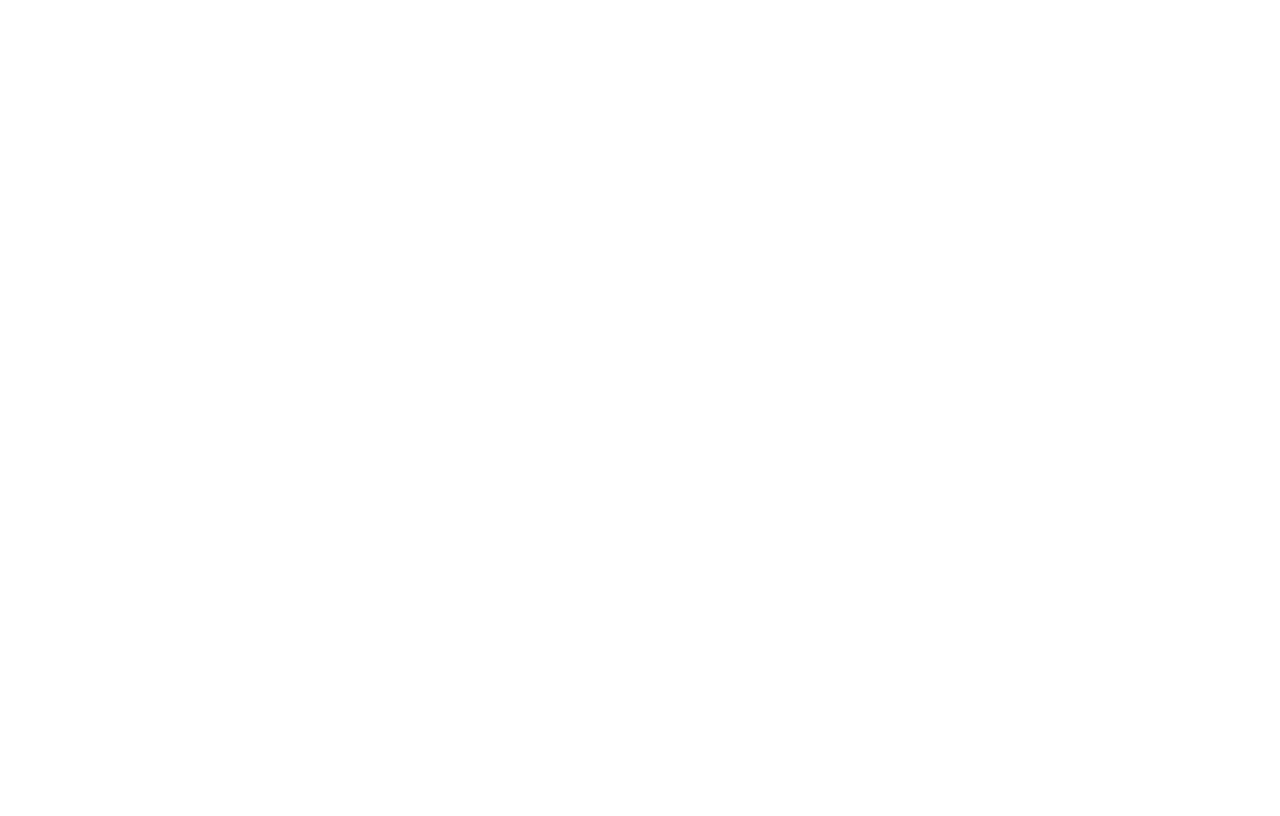
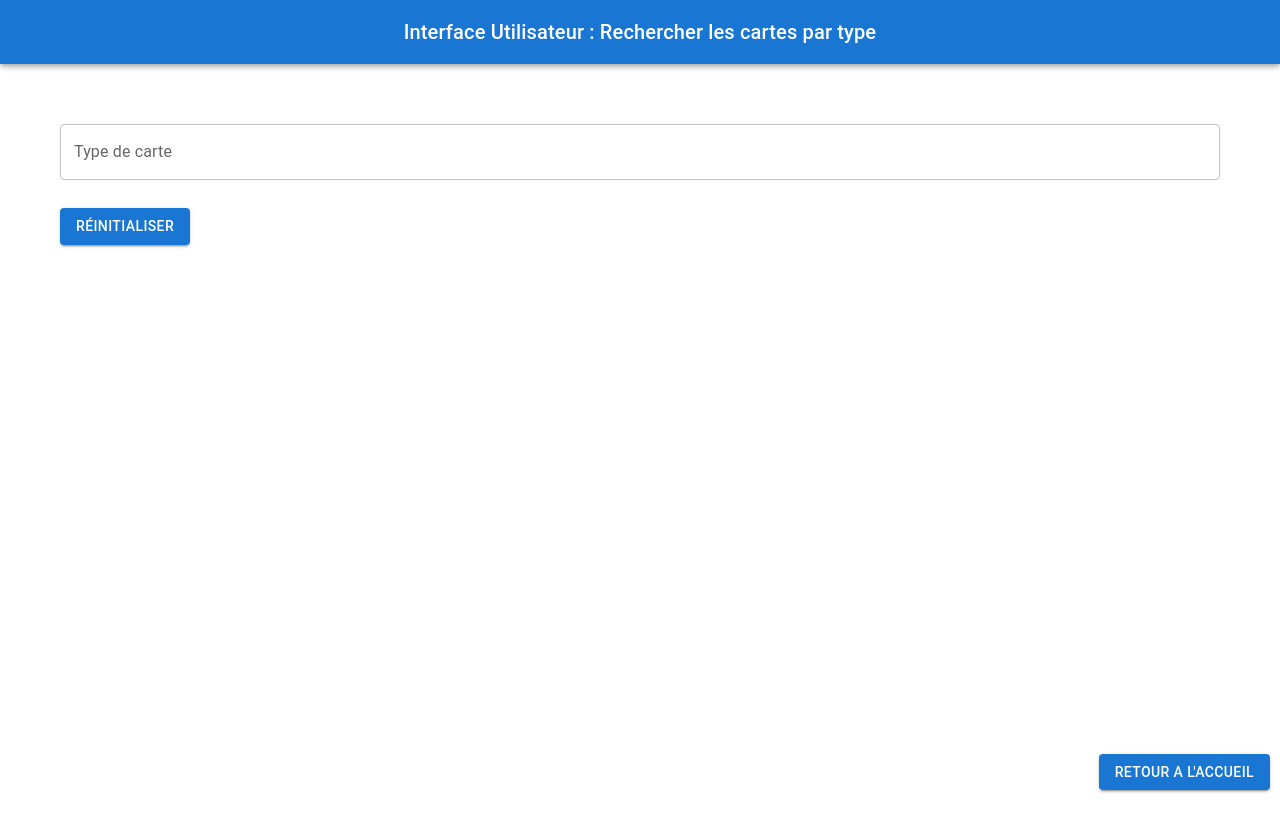
Before and after one commit to MrGuapo/ServiceWeb_Labo2, a React (Create React App) app in the folder frontend/: page /getCardsByType in a window 1280 px wide. Built offline with nearby package versions, Linux system fonts and the light colour scheme.

Commit message:
Code first version of GetCardsByType

```diff
--- a/frontend/src/components/common/Home.js
+++ b/frontend/src/components/common/Home.js
@@ -12,16 +12,16 @@
                         <Button>Afficher toutes les cartes</Button>
                     </Link>
                     <Link to="/deleteCardByNumber">
-                        <Button>Supprimer une carte par numero</Button>
+                        <Button>Supprimer une carte par son numéro</Button>
                     </Link>
                     <Link to="/deleteCardByCustomerId">
-                        <Button>Supprimer des cartes par ID Client</Button>
+                        <Button>Supprimer des cartes par leur ID Client</Button>
                     </Link>
                     <Link to="/updateCardLimit">
-                        <Button>Mettre a jour limite d'une carte</Button>
+                        <Button>Mettre à jour la limite d'une carte</Button>
                     </Link>
                     <Link to="getCardsByType">
-                        <Button>Rechercher cartes par type</Button>
+                        <Button>Rechercher les cartes par type</Button>
                     </Link>
                     <Link to="addCard">
                         <Button>Ajouter une nouvelle carte</Button>
--- a/frontend/src/components/features/DeleteCardsByCustomerId.js
+++ b/frontend/src/components/features/DeleteCardsByCustomerId.js
@@ -21,7 +21,7 @@
 
     return (
         <div className="DeleteCardsByCustomerId" style={{display: "flex", flexDirection: "column", minHeight: "100vh"}}>
-            <NavBar text="Supprimer des cartes par ID Client"/>
+            <NavBar text="Supprimer des cartes par leur ID Client"/>
             <Container
                 style={{
                     flex: "1",
--- a/frontend/src/components/features/GetCardsByType.js
+++ b/frontend/src/components/features/GetCardsByType.js
@@ -1,5 +1,91 @@
+import {useState, useEffect} from "react";
+import axios from "axios";
+import {DataGrid} from "@mui/x-data-grid";
+import {Container, TextField, Button} from "@mui/material";
+import NavBar from "../common/NavBar";
+import HomeButton from "../common/HomeButton";
+
 const GetCardsByType = () => {
+    const [cardType, setCardType] = useState("");
+    const [rows, setRows] = useState([]);
 
+    useEffect(() => {
+        const fetchCards = async () => {
+            if (cardType.trim() === "") return;
+
+            try {
+                const response = await axios.get(`AllCardsByCardType/${cardType}`);
+                setRows(response.data.map(row => ({...row, id: row["cardId"]})));
+            } catch (error) {
+                console.error("Error fetching cards:", error);
+            }
+        };
+        fetchCards().catch(error => {
+            console.error("Error in fetchCards:", error);
+        });
+    }, [cardType]);
+
+    const handleInputChange = (e) => {
+        setCardType(e.target.value);
+    };
+
+    const handleReset = () => {
+        setCardType("");
+        setRows([]);
+    };
+
+    const columns = [
+        {field: "cardId", headerName: "Card Id", flex: 1},
+        {field: "customerId", headerName: "Customer Id", flex: 1},
+        {field: "cardNumber", headerName: "Card Number", flex: 1},
+        {field: "cardType", headerName: "Card Type", flex: 1},
+        {field: "totalLimit", headerName: "Total Limit", flex: 1},
+        {field: "amountUsed", headerName: "Amount Used", flex: 1},
+        {field: "availableAmount", headerName: "Available Amount", flex: 1},
+        {field: "createDt", headerName: "Create Date", flex: 1}
+    ];
+
+    return (
+        <div className="GetCardsByType"
+             style={{display: "flex", flexDirection: "column", alignItems: "center", minHeight: "100vh"}}>
+            <NavBar text="Rechercher les cartes par type"/>
+            <Container style={{width: "100%", padding: "20px", boxSizing: "border-box", marginTop: "80px"}}>
+                <TextField
+                    id="cardType"
+                    name="cardType"
+                    label="Type de carte"
+                    value={cardType}
+                    onChange={handleInputChange}
+                    variant="outlined"
+                    margin="normal"
+                    fullWidth
+                />
+                <Button variant="contained" onClick={handleReset} style={{marginTop: "20px"}}>Réinitialiser</Button>
+                {rows.length > 0 && (
+                    <div style={{width: "100%", marginTop: "20px"}}>
+                        <DataGrid
+                            columns={columns}
+                            rows={rows}
+                            pageSizeOptions={[5, 15, 30]}
+                            autoHeight
+                            disableColumnMenu
+                            rowSelection={false}
+                            pagination
+                            style={{width: "100%"}}
+                            initialState={{
+                                pagination: {
+                                    paginationModel: {
+                                        pageSize: 5
+                                    },
+                                },
+                            }}
+                        />
+                    </div>
+                )}
+            </Container>
+            <HomeButton/>
+        </div>
+    );
 }
 
 export default GetCardsByType;
```
